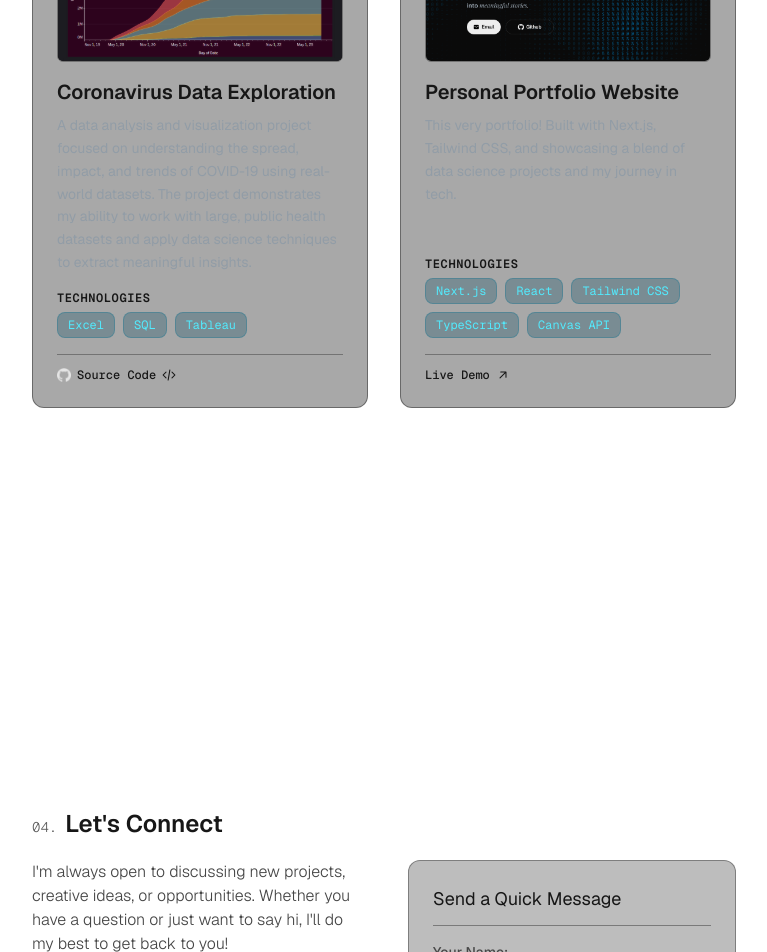
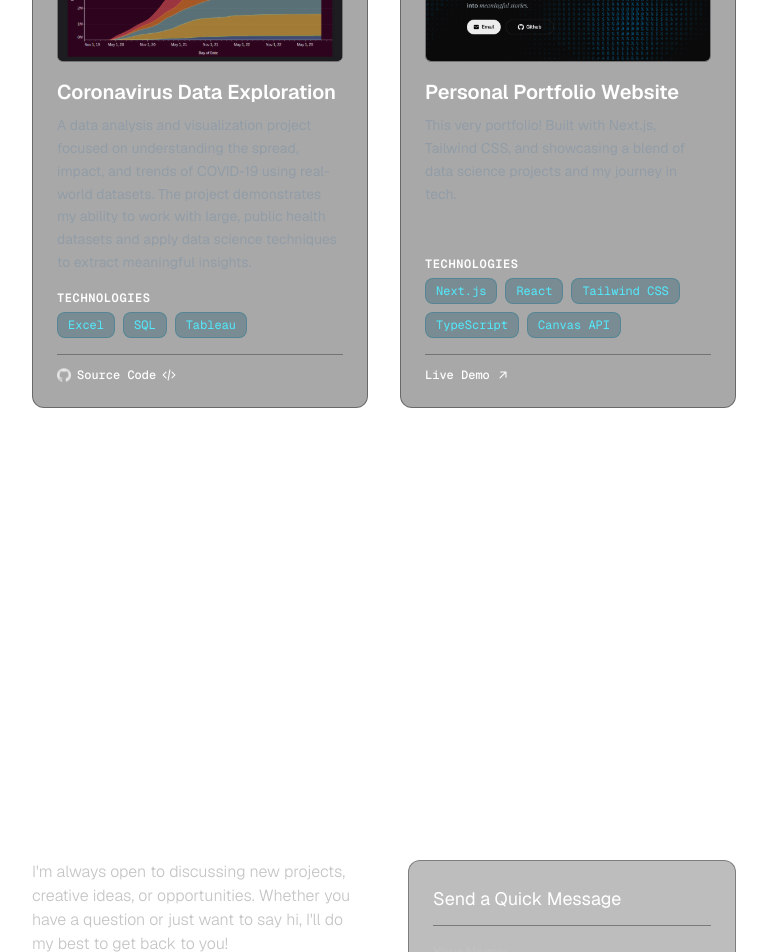
Before and after one commit to JeroldGomez/jerold-gomez-portfolio, a Next.js app: page / in a window 1280 px wide. Shown: the part 4315-5267 px from the top of the page, without its empty margins (256-1023 px from the left). Built offline with nearby package versions, Linux system fonts and the light colour scheme.

Commit message:
fix text color issues

```diff
--- a/app/components/Contact.tsx
+++ b/app/components/Contact.tsx
@@ -130,7 +130,7 @@
       transition={{ duration: 0.7, ease: "easeOut" }}
       className="w-full mt-20 sm:mt-28"
     >
-      <h2 className="text-2xl sm:text-2xl font-semibold font-[family-name:var(--font-geist-sans)] mb-5">
+      <h2 className="text-[#fff] text-2xl sm:text-2xl font-semibold font-[family-name:var(--font-geist-sans)] mb-5">
         <span className="text-sm font-light font-[family-name:var(--font-geist-mono)] mr-2 opacity-70">
           04.
         </span>
@@ -145,32 +145,32 @@
           transition={{ duration: 0.7, delay: 0.2, ease: "easeOut" }}
           className="flex flex-col gap-5 sm:gap-6"
         >
-          <p className="opacity-80 font-[family-name:var(--font-geist-sans)] font-light">
+          <p className="text-[#c4c4c4] font-[family-name:var(--font-geist-sans)] font-light">
             I&apos;m always open to discussing new projects, creative ideas, or opportunities. Whether you have a question or just want to say hi, I&apos;ll do my best to get back to you!
           </p>
-          <div className="flex flex-col gap-4 mt-2 sm:mt-4">
+          <div className="flex flex-col gap-4 mt-2 sm:mt-4 text-[#c4c4c4]">
             {[
               {
                 href: "mailto:jeroldgomez345@gmail.com",
-                icon: <Image src="/email-w.png" alt="Email" width={20} height={20} className="opacity-80 group-hover:opacity-100"/>,
+                icon: <Image src="/email-w.png" alt="Email" width={20} height={20} className="group-hover:opacity-100"/>,
                 text: "jeroldgomez345@gmail.com",
                 label: "Email Jerold Gomez"
               },
               {
                 href: "https://www.linkedin.com/in/jeroldgomez/",
-                icon: <Image src="/linkedin-logo.png" alt="LinkedIn" width={20} height={20} className="opacity-80 group-hover:opacity-100"/>,
+                icon: <Image src="/linkedin-logo.png" alt="LinkedIn" width={20} height={20} className="group-hover:opacity-100"/>,
                 text: "linkedin.com/in/jeroldgomez",
                 label: "Jerold Gomez on LinkedIn"
               },
               {
                 href: "https://github.com/JeroldGomez",
-                icon: <Image src="/github.png" alt="GitHub" width={20} height={20} className="opacity-80 group-hover:opacity-100"/>,
+                icon: <Image src="/github.png" alt="GitHub" width={20} height={20} className="group-hover:opacity-100"/>,
                 text: "github.com/JeroldGomez",
                 label: "Jerold Gomez on GitHub"
               },
               {
                 href: "https://www.facebook.com/JeroldGomezzz",
-                icon: <Image src="/facebook.png" alt="Facebook" width={20} height={20} className="opacity-80 group-hover:opacity-100"/>,
+                icon: <Image src="/facebook.png" alt="Facebook" width={20} height={20} className="group-hover:opacity-100"/>,
                 text: "facebook.com/JeroldGomezzz",
                 label: "Jerold Gomez on Facebook"
               },
@@ -210,13 +210,13 @@
           }}
           className="p-6 rounded-xl bg-neutral-800/30 backdrop-blur-sm border border-neutral-700/50 hover:border-neutral-600/70 transition-all duration-300 hover:shadow-lg hover:shadow-neutral-900/20"
         >
-          <h3 className="text-xl sm:text-lg font-normal mb-5 sm:mb-3 font-[family-name:var(--font-geist-sans)] text-[color:var(--primary-blue)]">
+          <h3 className="text-xl sm:text-lg font-normal mb-5 sm:mb-3 font-[family-name:var(--font-geist-sans)] text-[#fff]">
             Send a Quick Message
           </h3>
           <div className="h-[1px] w-full bg-[#383838] opacity-50"></div>
           <form className="flex flex-col gap-5 mt-4" onSubmit={handleSubmit}>
             <div>
-              <label htmlFor="name" className="block text-[14px] mb-1.5 font-medium opacity-70 font-[family-name:var(--font-geist-sans)]">
+              <label htmlFor="name" className="text-[#c4c4c4] block text-[14px] mb-1.5 font-medium opacity-70 font-[family-name:var(--font-geist-sans)]">
                 Your Name:
               </label>
               <input
@@ -235,7 +235,7 @@
               )}
             </div>
             <div>
-              <label htmlFor="email" className="block text-[14px] mb-1.5 opacity-70 font-medium font-[family-name:var(--font-geist-sans)]">
+              <label htmlFor="email" className="text-[#c4c4c4] block text-[14px] mb-1.5 opacity-70 font-medium font-[family-name:var(--font-geist-sans)]">
                 Your Email:
               </label>
               <input
@@ -254,7 +254,7 @@
               )}
             </div>
             <div>
-              <label htmlFor="message" className="block text-[14px] opacity-70 mb-1.5 font-medium font-[family-name:var(--font-geist-sans)]">
+              <label htmlFor="message" className="text-[#c4c4c4] block text-[14px] opacity-70 mb-1.5 font-medium font-[family-name:var(--font-geist-sans)]">
                 Your Message:
               </label>
               <textarea
@@ -286,7 +286,7 @@
               whileTap={{ scale: 0.97 }}
               type="submit"
               disabled={isSubmitting}
-              className={`font-[family-name:var(--font-geist-sans)] rounded-lg border border-solid border-transparent transition-colors flex items-center justify-center bg-foreground text-background gap-2 hover:bg-[#383838] dark:hover:bg-[#ccc] font-medium text-sm sm:text-base h-10 sm:h-12 px-4 sm:px-5 sm:w-auto ${
+              className={`text-[#000] font-[family-name:var(--font-geist-sans)] rounded-lg border border-solid border-transparent transition-colors flex items-center justify-center bg-[#fff] gap-2 hover:bg-[#383838] dark:hover:bg-[#ccc] font-medium text-sm sm:text-base h-10 sm:h-12 px-4 sm:px-5 sm:w-auto ${
                 isSubmitting ? 'opacity-50 cursor-not-allowed' : ''
               }`}
             >
--- a/app/components/ProjectCard.tsx
+++ b/app/components/ProjectCard.tsx
@@ -39,7 +39,7 @@
 
                 {/* Text Content */}
                 <div className="flex flex-col flex-grow">
-                    <h3 className="text-lg sm:text-xl font-semibold font-[family-name:var(--font-geist-sans)] mb-2 group-hover/card:text-white transition-colors duration-300">
+                    <h3 className="text-[#fff] text-lg sm:text-xl font-semibold font-[family-name:var(--font-geist-sans)] mb-2 group-hover/card:text-white transition-colors duration-300">
                     {title}
                     </h3>
                     <div className="text-sm text-[#929DA7] leading-relaxed mb-4 flex-grow font-[family-name:var(--font-geist-sans)] transition-colors duration-300 group-hover/card:text-[#c4c4c4]">
@@ -55,7 +55,7 @@
 
                     {/* Technologies */}
                     <div className="mb-4">
-                    <h4 className="text-xs font-semibold font-[family-name:var(--font-geist-mono)] text-[color:var(--secondary-blue)] mb-1.5 uppercase tracking-wider group-hover/card:text-white/90 transition-colors duration-300">
+                    <h4 className="text-[#fff] text-xs font-semibold font-[family-name:var(--font-geist-mono)] mb-1.5 uppercase tracking-wider group-hover/card:text-white/90 transition-colors duration-300">
                         Technologies
                     </h4>
                     <div className="flex flex-wrap gap-2">
@@ -77,7 +77,7 @@
                         href={liveLink}
                         target="_blank"
                         rel="noopener noreferrer"
-                        className="text-xs font-medium font-[family-name:var(--font-geist-mono)] text-[color:var(--secondary-blue)] hover:text-[color:var(--primary-blue)] transition-all duration-300 inline-flex items-center gap-1.5 group/link hover:translate-x-0.5"
+                        className="text-xs font-medium font-[family-name:var(--font-geist-mono)] text-[#fff] transition-all duration-300 inline-flex items-center gap-1.5 group/link hover:translate-x-0.5"
                         >
                         Live Demo
                         <ArrowUpRightIcon className="w-3.5 h-3.5 transition-transform group-hover/link:-translate-y-0.5 group-hover/link:translate-x-0.5" />
@@ -88,7 +88,7 @@
                         href={githubLink}
                         target="_blank"
                         rel="noopener noreferrer"
-                        className="text-xs font-medium font-[family-name:var(--font-geist-mono)] text-[color:var(--secondary-blue)] hover:text-[color:var(--primary-blue)] transition-all duration-300 inline-flex items-center gap-1.5 group/link hover:translate-x-0.5"
+                        className="text-xs font-medium font-[family-name:var(--font-geist-mono)] text-[#fff] transition-all duration-300 inline-flex items-center gap-1.5 group/link hover:translate-x-0.5"
                         >
                         <Image src="/github.png" alt="GitHub" width={14} height={14} className="opacity-70 group-hover/link:opacity-100 transition-opacity duration-300" />
                         Source Code
--- a/app/page.tsx
+++ b/app/page.tsx
@@ -79,7 +79,7 @@
           transition={{ duration: 0.6 }}
           id="projects"
         >
-          <div className="flex flex-col md:flex-row md:items-center md:justify-between mb-5 gap-2 md:gap-0">
+          <div className="flex flex-col md:flex-row md:items-center md:justify-between mb-5 gap-2 md:gap-0 text-[#fff]">
             <h2 className="text-2xl sm:text-2xl font-semibold font-[family-name:var(--font-geist-sans)]">
               <span className="text-[13px] font-light font-[family-name:var(--font-geist-mono)] mr-2 opacity-70">
                 03.
```
